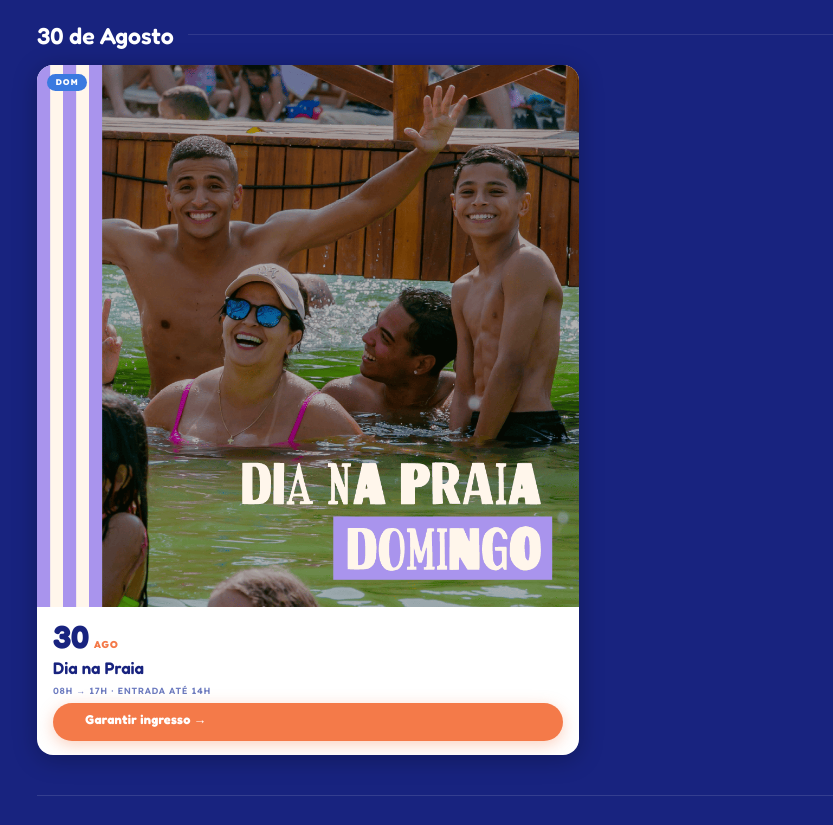
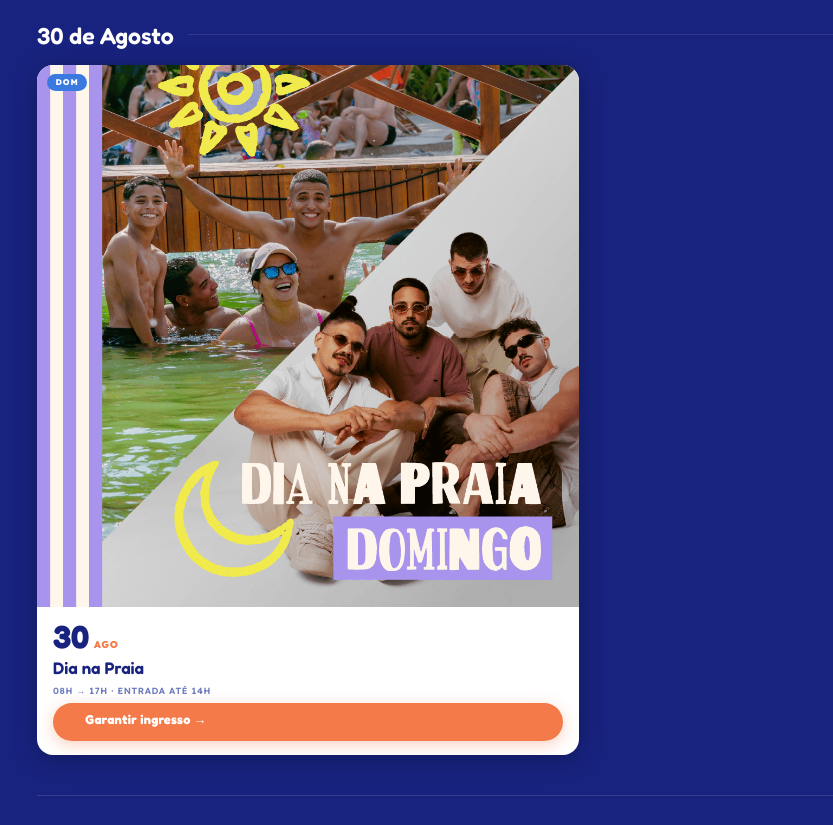
Before and after one commit to JonasFPinheiro/dayuse_lp, a website: page index.html in a window 1280 px wide. Shown: the part 1200-2025 px from the top of the page, without its empty margins (55-888 px from the left). Drawn offline with nearby package versions, Linux system fonts and the light colour scheme.

Commit message:
feat: usa imagem 1000x1000 no card DOM 30/08

```diff
--- a/index.html
+++ b/index.html
@@ -410,7 +410,7 @@
         <div class="tk-grid tk-grid--solo">
           <a class="tk" href="https://r2.com.vc/produto/30-08-dia-na-praia-domingo" data-tk-date="2026-08-30" data-tk-type="domingo-dia" target="_blank" rel="noopener">
             <div class="tk__photo">
-              <img src="imagens_tickets/Prancheta 2.2.png" alt="Domingo na Praia — 30 Ago" loading="lazy">
+              <img src="imagens_tickets/1000x1000.png" alt="Domingo na Praia — 30 Ago" loading="lazy">
               <span class="tk__pill tk__pill--dom">Dom</span>
             </div>
             <div class="tk__body">
```
Also changed, not shown: imagens_tickets/1000x1000.png (added).
